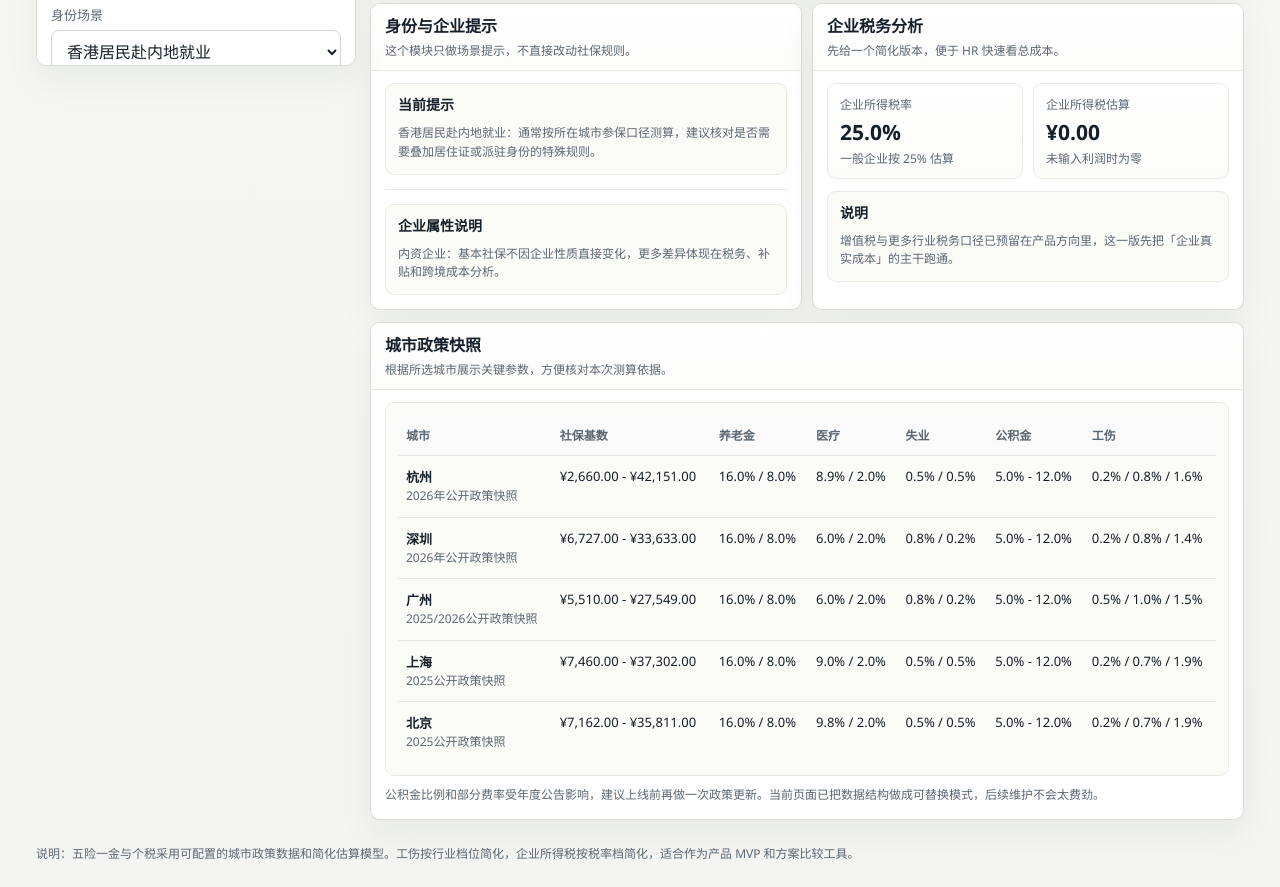
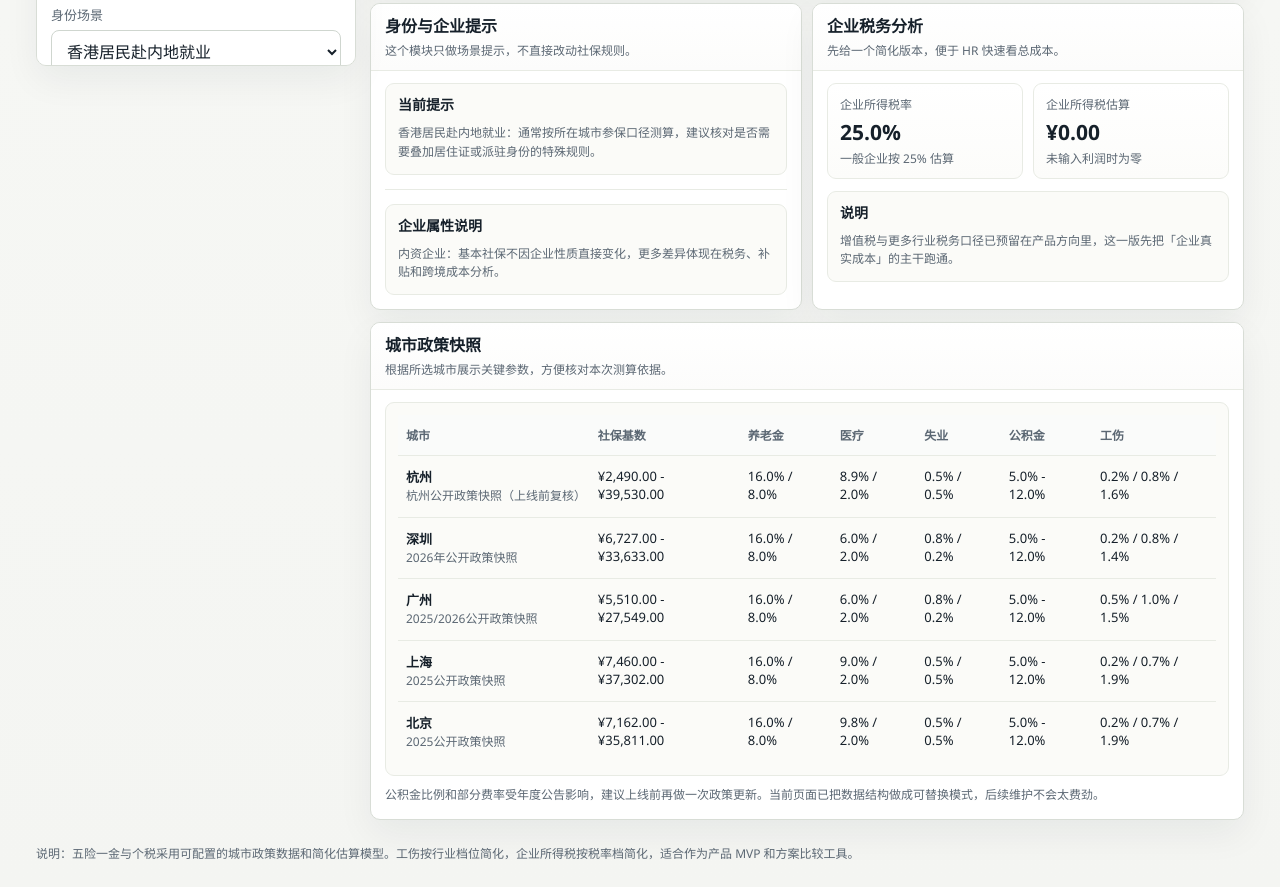
Before and after one commit to h21666/demo3, a plain HTML site: page index.html in a window 1280 px wide. Shown: the part 896-1783 px from the top of the page. Drawn offline with Linux system fonts and the light colour scheme.

Commit message:
Clarify Hangzhou policy snapshot

```diff
--- a/index.html
+++ b/index.html
@@ -794,10 +794,10 @@
       hangzhou: {
         name: "杭州",
         nameEn: "Hangzhou",
-        socialBaseMin: 2660,
-        socialBaseMax: 42151,
-        fundBaseMin: 2660,
-        fundBaseMax: 42151,
+        socialBaseMin: 2490,
+        socialBaseMax: 39530,
+        fundBaseMin: 2490,
+        fundBaseMax: 39530,
         pensionEmployee: 0.08,
         pensionEmployer: 0.16,
         medicalEmployee: 0.02,
@@ -809,8 +809,8 @@
         fundMinRate: 0.05,
         fundMaxRate: 0.12,
         defaultFundRate: 0.07,
-        policyLabelZh: "2026年公开政策快照",
-        policyLabelEn: "2026 policy snapshot",
+        policyLabelZh: "杭州公开政策快照（上线前复核）",
+        policyLabelEn: "Hangzhou policy snapshot (verify before launch)",
         sources: [
           "杭州养老：企业职工基本养老保险相关公开口径",
           "杭州医保：职工医疗保险筹资与待遇说明",
```
